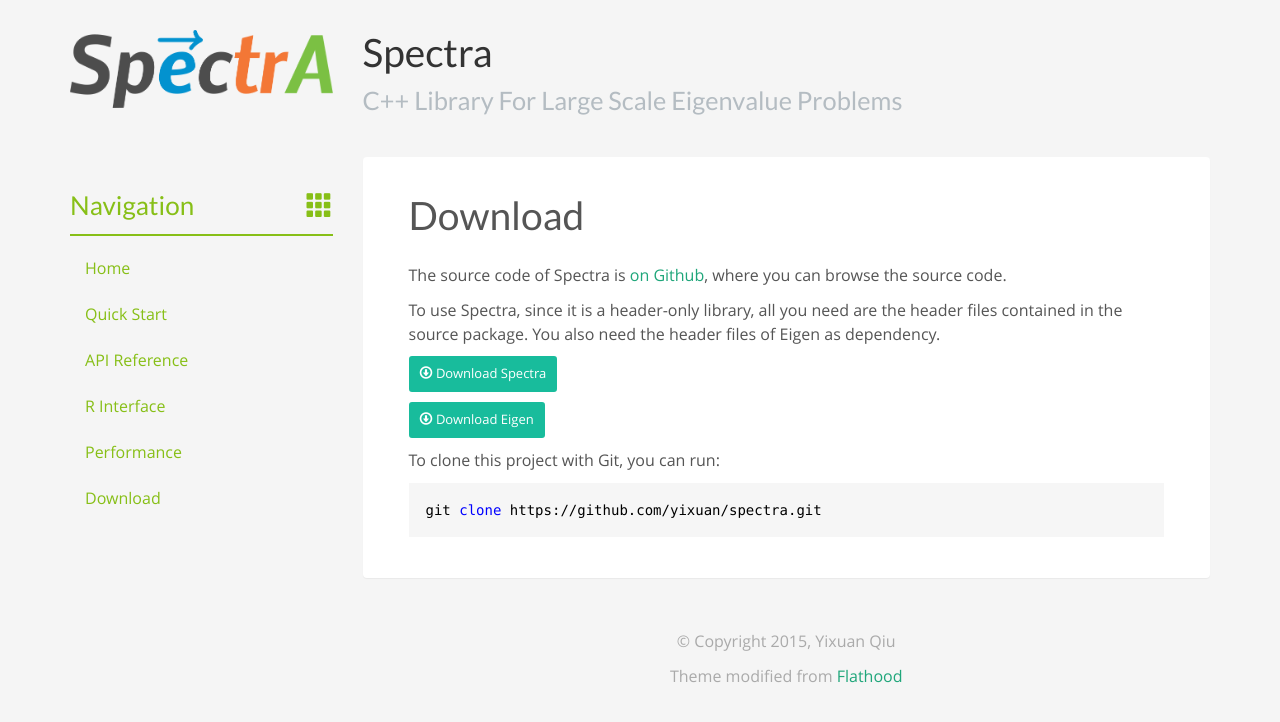
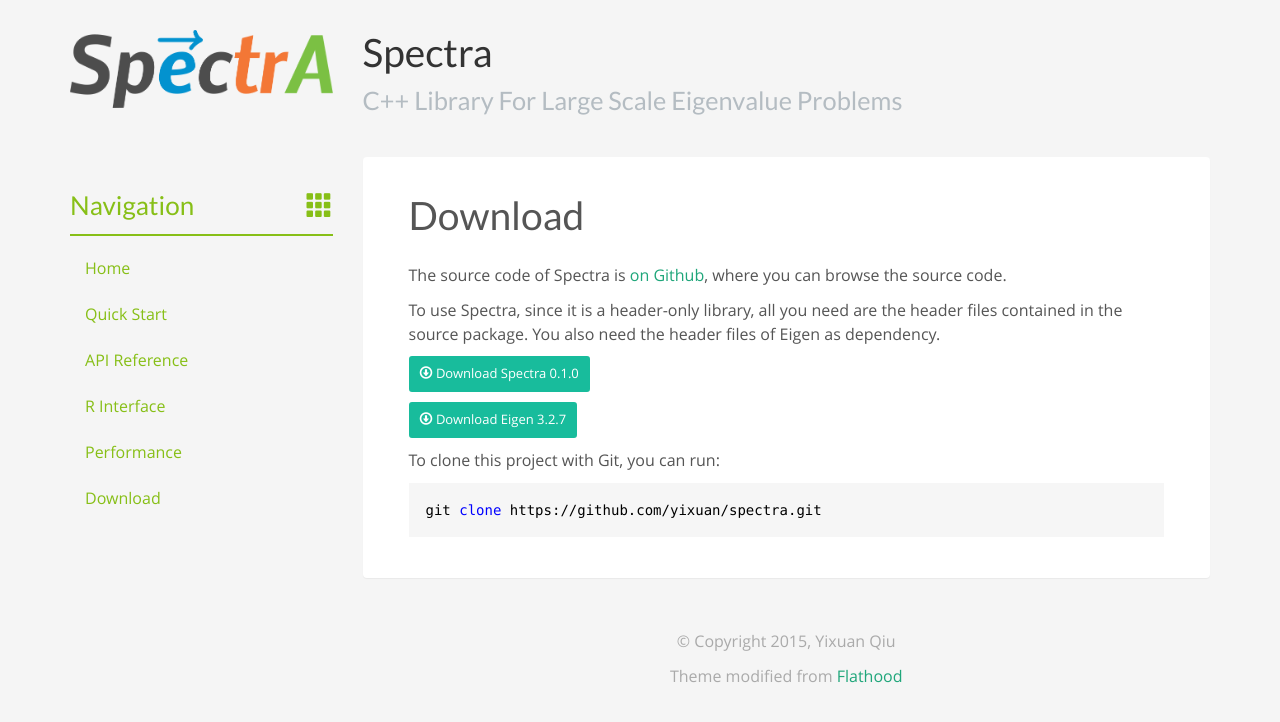
Before and after one commit to yixuan/spectra, a Jekyll site: the page built from download.md, in a window 1280 px wide. Shown: the top 722 px of the page. Built offline with Jekyll 4.4.1, drawn with Linux system fonts in a browser that asks for light colours.

```diff
--- a/download.md
+++ b/download.md
@@ -12,15 +12,15 @@ To use Spectra, since it is a header-only library, all you need are the
 header files contained in the source package. You also need the header files
 of Eigen as dependency.
 
-<a href="https://github.com/yixuan/spectra/archive/master.zip">
+<a href="https://github.com/yixuan/spectra/archive/v0.1.0.tar.gz">
 <button type="button" class="btn btn-success btn-sm">
-<span class="glyphicon glyphicon-download"></span> Download Spectra
+<span class="glyphicon glyphicon-download"></span> Download Spectra 0.1.0
 </button>
 </a>
 
 <a href="http://bitbucket.org/eigen/eigen/get/3.2.7.tar.gz">
 <button type="button" class="btn btn-success btn-sm">
-<span class="glyphicon glyphicon-download"></span> Download Eigen
+<span class="glyphicon glyphicon-download"></span> Download Eigen 3.2.7
 </button>
 </a>
 
```
Also changed, not shown: performance.md (+1 -0 lines).
